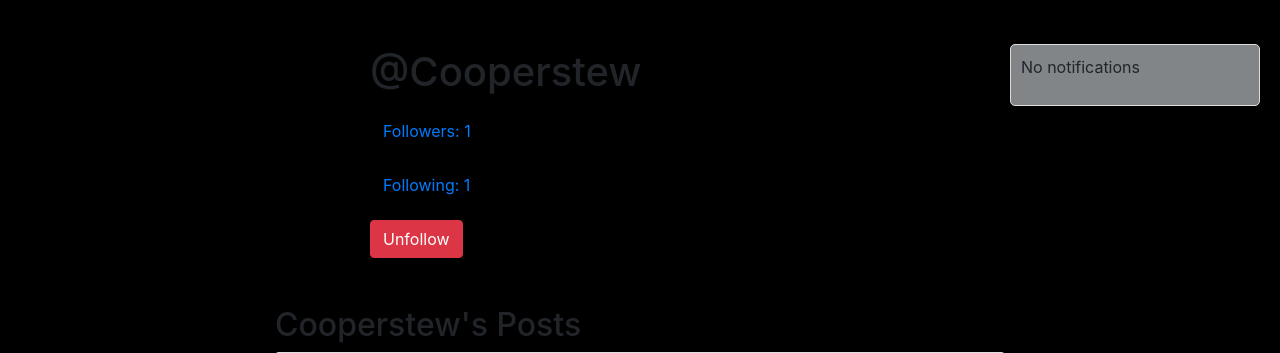
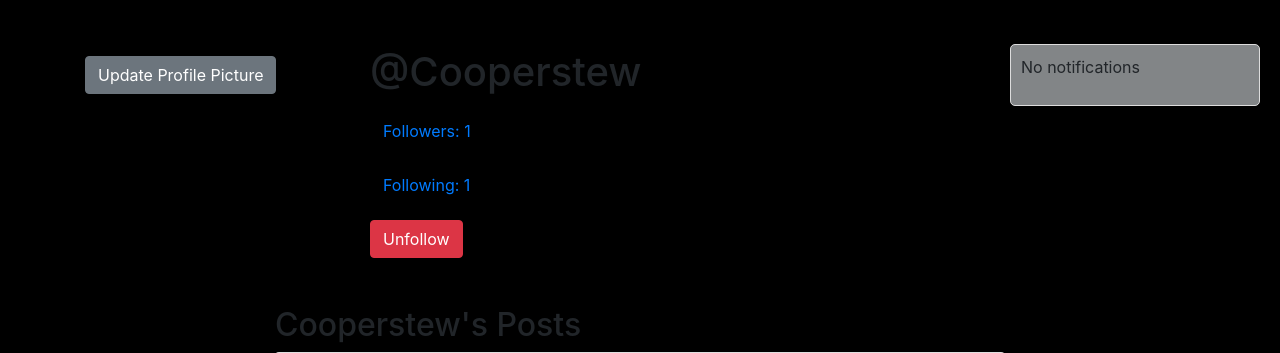
Before and after one commit to Dcroth99/Waves-Interact-, a Django app: a page that uses users/templates/profile.html in a window 1280 px wide. Shown: the part 56-409 px from the top of the page. Run offline with Django 4.2, Linux system fonts and the light colour scheme; a user stored in the database is signed in; data comes from the database, SQL or seed files in the repository; some libraries are stand-ins or nearby versions.

Commit message:
profilepictureupdate

```diff
--- a/posts/views.py
+++ b/posts/views.py
@@ -3,6 +3,7 @@
 from .models import Post, Comment, Like
 from users.models import Notification, Profile
 from django.db.models import Q
+
 
 
 @login_required
@@ -11,6 +12,7 @@
     posts_with_comments = {post: post.comments.all() for post in posts}
     notifications = Notification.objects.filter(user=request.user).order_by('-created_at')
     return render(request, 'feed.html', {'posts_with_comments': posts_with_comments, 'notifications': notifications})
+
 
 @login_required
 def create_post(request):
@@ -30,6 +32,7 @@
     #this happens reguardless of the if statement
     #it's best practice to render the html at the bottom
     return render(request, 'create_post.html')
+
 
 @login_required
 def like_post(request, post_id):
@@ -61,6 +64,7 @@
     # same part of the page they were on before the page refreshes
     return redirect(request.META.get('HTTP_REFERER', 'feed'))
 
+
 @login_required
 def comment_post(request, post_id):
 
@@ -78,6 +82,7 @@
                     text=f"{request.user.username} commented on your post."
                 )
     return redirect(request.META.get('HTTP_REFERER', 'feed'))
+
 
 @login_required
 def delete_post(request, post_id):
--- a/users/templates/profile.html
+++ b/users/templates/profile.html
@@ -39,6 +39,7 @@
         {% if profile.profile_picture %}
             <img src="{{ profile.profile_picture.url }}" class="img-fluid rounded-circle" alt="Profile Picture" style="max-height:200px;">
         {% endif %}
+        <a href="{% url 'update_profile_picture' %}" class="btn btn-secondary mt-2">Update Profile Picture</a>  <!-- Link to update profile picture -->
     </div>
     <div class="col-md-9">
         <h1 class="username">@{{ profile.user.username }}</h1>
--- a/users/urls.py
+++ b/users/urls.py
@@ -1,5 +1,5 @@
 from django.urls import path
-from .views import profile, follow_unfollow, home, register, login_view, logout_view
+from .views import profile, follow_unfollow, home, register, login_view, logout_view, update_profile_picture
 
 urlpatterns = [
     path('', home, name='home'),
@@ -8,4 +8,5 @@
     path('register/', register, name='register'),
     path('login/', login_view, name='login'),
     path('logout/', logout_view, name='logout'),
+    path('update_profile_picture/', update_profile_picture, name='update_profile_picture'),
 ]
--- a/users/views.py
+++ b/users/views.py
@@ -4,6 +4,7 @@
 from django.contrib.auth import login, logout
 from django.contrib.auth.forms import UserCreationForm, AuthenticationForm
 from .models import Profile, Follow, Notification
+from .forms import ProfilePictureForm
 
 @login_required
 def profile(request, username):
@@ -77,6 +78,20 @@
     logout(request)
     return redirect('logout')
 
+@login_required
+def update_profile_picture(request):
+    profile = Profile.objects.get(user=request.user)
+
+    if request.method == 'POST':
+        form = ProfilePictureForm(request.POST, request.FILES, instance=profile)
+        if form.is_valid():
+            form.save()
+            return redirect('profile', username=request.user.username)
+    else:
+        form = ProfilePictureForm(instance=profile)
+
+    return render(request, 'update_profile_picture.html', {'form': form})
+
 
 def custom_404(request, exception):
     return render(request, '404.html', status=404)
```
Also changed, not shown: users/forms.py (+9 -1 lines), users/templates/update_profile_picture.html (added, +12 -0 lines).
